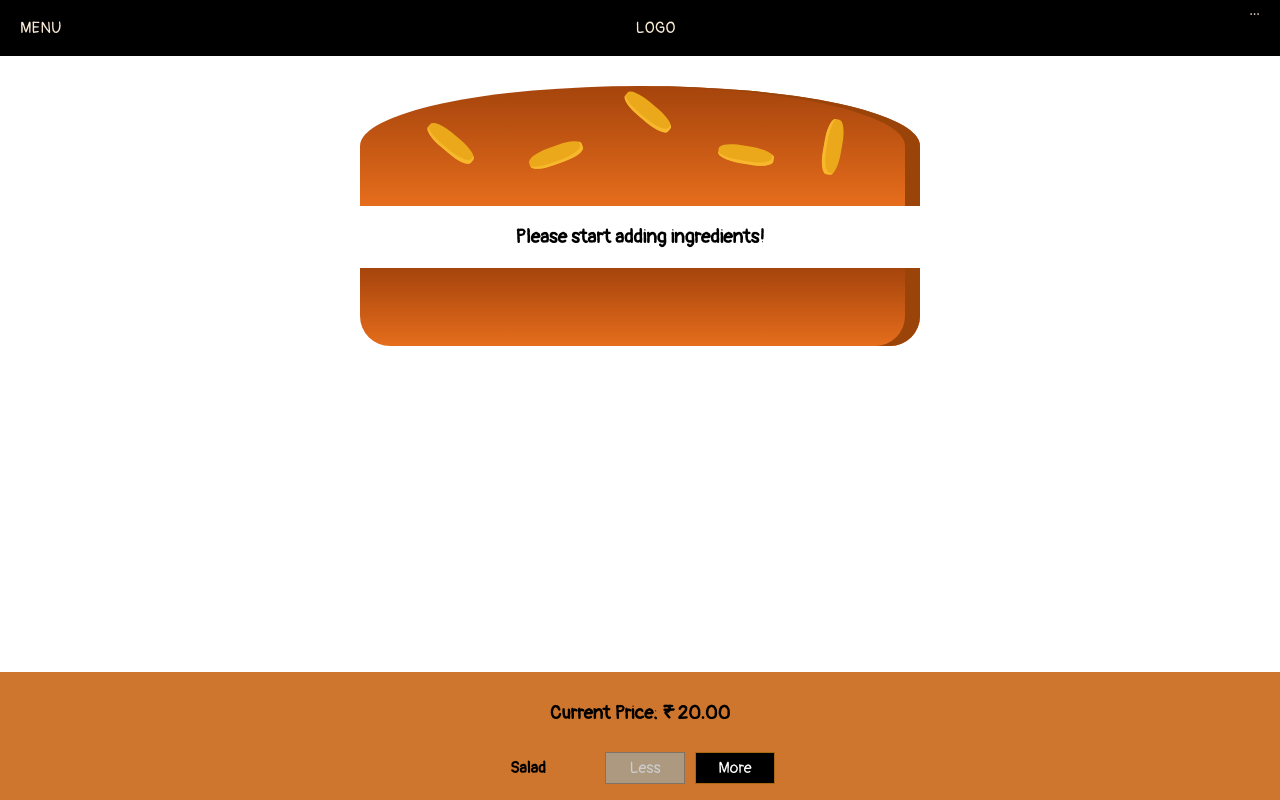
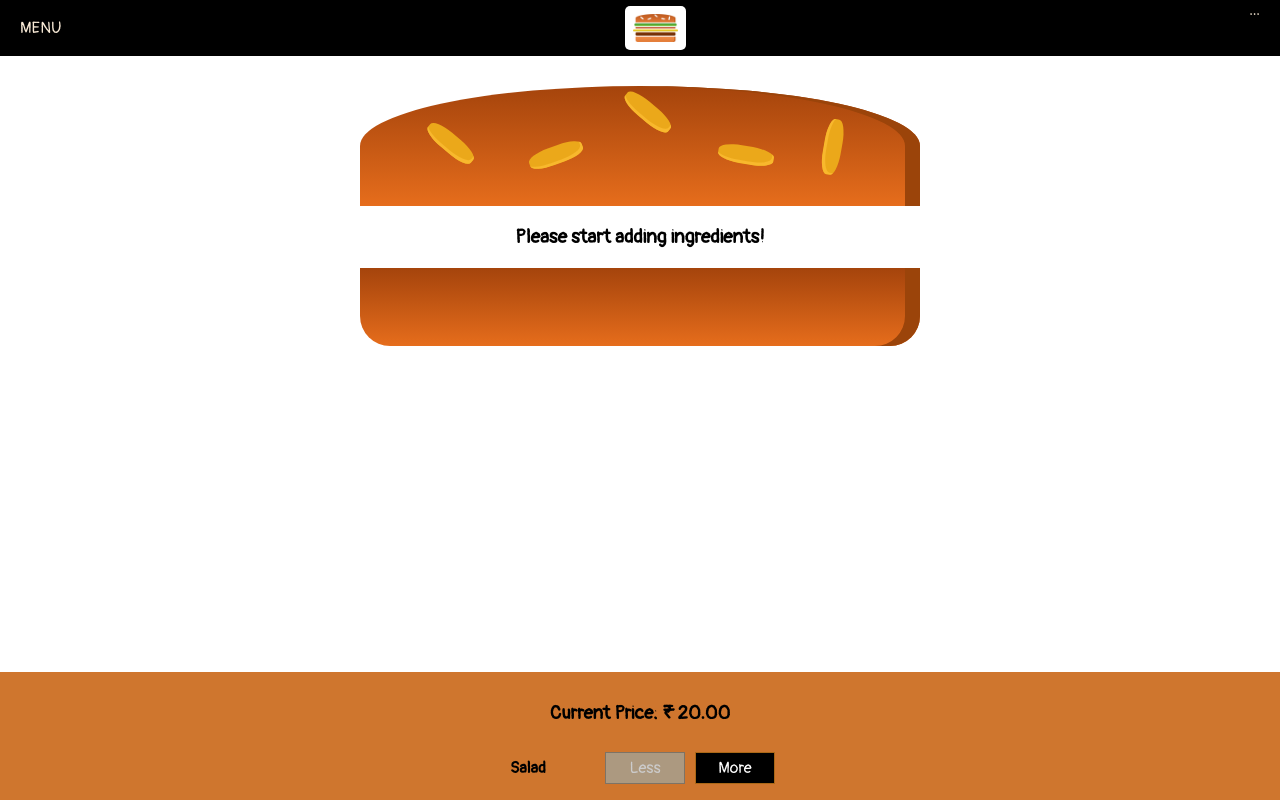
Before and after one commit to meghnavarma0/burger-maker, a React (Create React App) app: page / in a window 1280 px wide. Shown: the top 800 px of the page. Built offline with nearby package versions, Linux system fonts and the light colour scheme.

Commit message:
added logo

```diff
--- /dev/null
+++ b/src/components/Logo/Logo.js
@@ -0,0 +1,11 @@
+import React from 'react';
+import burgerLogo from '../../assets/images/burgerLogo.png';
+import classes from './Logo.module.css';
+
+const logo = () => (
+	<div className={classes.Logo}>
+		<img src={burgerLogo} alt='MyBurger' />
+	</div>
+);
+
+export default logo;
--- /dev/null
+++ b/src/components/Logo/Logo.module.css
@@ -0,0 +1,10 @@
+.Logo {
+	background-color: #fff;
+	padding: 8px;
+	height: 80%;
+	box-sizing: border-box;
+	border-radius: 5px;
+}
+.Logo img {
+	height: 100%;
+}
--- a/src/components/Navigation/Toolbar/Toolbar.js
+++ b/src/components/Navigation/Toolbar/Toolbar.js
@@ -1,9 +1,10 @@
 import React from 'react';
 import classes from './Toolbar.module.css';
+import Logo from '../../Logo/Logo';
 const toolbar = props => (
 	<header className={classes.Toolbar}>
 		<div>MENU</div>
-		<div>LOGO</div>
+		<Logo />
 		<nav>...</nav>
 	</header>
 );
```
Also changed, not shown: src/assets/images/burgerLogo.png (added).
